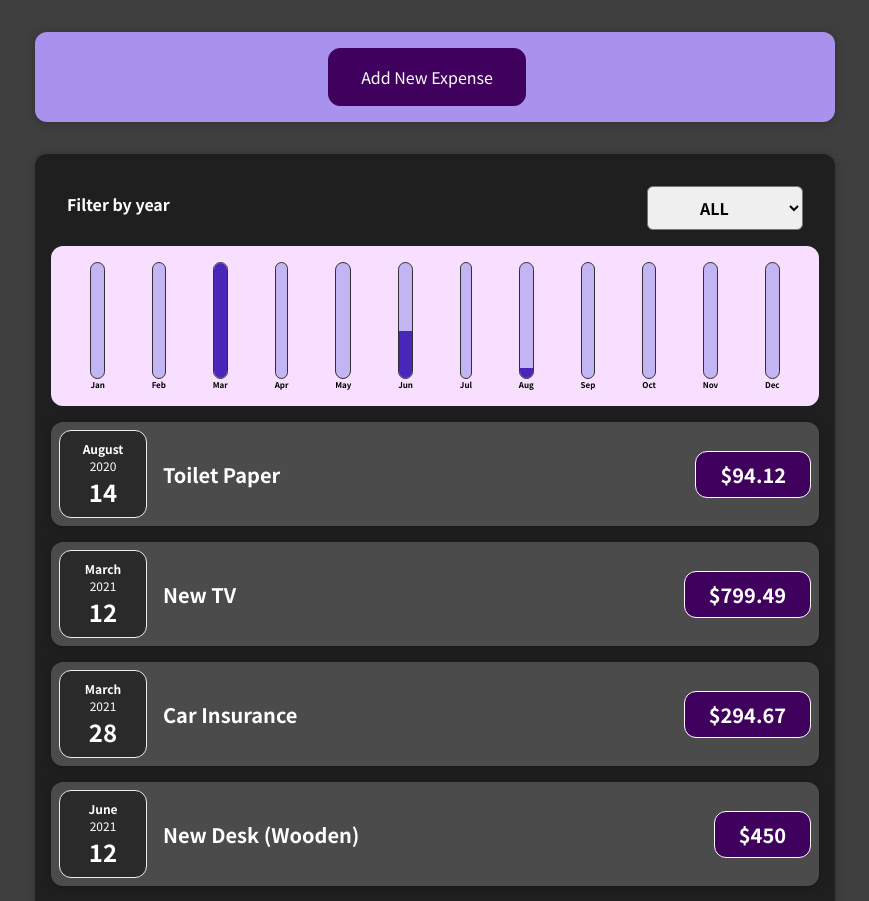
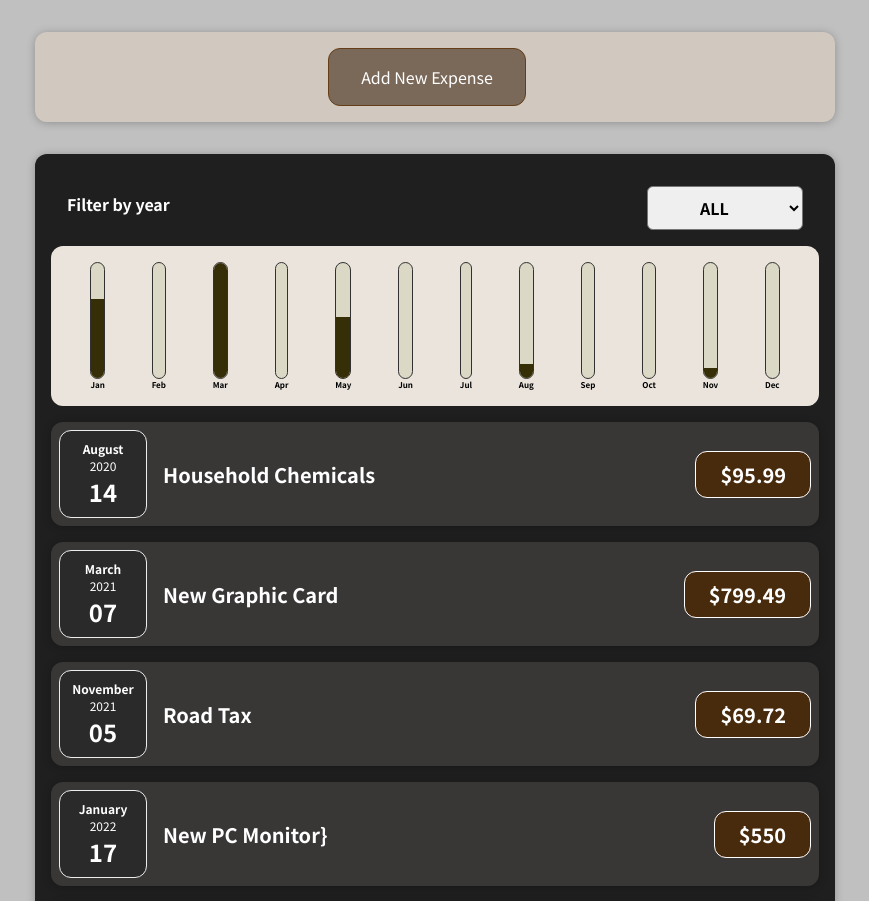
Before and after one commit to dopamine-s-archive/expense-tracker-app, a React (Create React App) app: page / in a window 1280 px wide. Shown: the top 901 px of the page, without its empty margins (205-1074 px from the left). Built offline with nearby package versions, Linux system fonts and the light colour scheme.

Commit message:
refactoring, changing colors

```diff
--- a/src/components/Chart/Chart.css
+++ b/src/components/Chart/Chart.css
@@ -1,7 +1,7 @@
 .chart {
   padding: 1rem;
   border-radius: 12px;
-  background-color: #f8dfff;
+  background-color: #eae4dd;
   text-align: center;
   display: flex;
   justify-content: space-around;
--- a/src/components/Chart/ChartBar.css
+++ b/src/components/Chart/ChartBar.css
@@ -10,7 +10,7 @@
   width: 100%;
   border: 1px solid #313131;
   border-radius: 12px;
-  background-color: #c3b4f3;
+  background-color: #dbd8c5;
   overflow: hidden;
   display: flex;
   flex-direction: column;
@@ -18,7 +18,7 @@
 }
 
 .chart-bar__fill {
-  background-color: #4826b9;
+  background-color: #362e06;
   width: 100%;
   transition: all 0.3s ease-out;
 }
--- a/src/components/Expenses/ExpenseItem.css
+++ b/src/components/Expenses/ExpenseItem.css
@@ -4,7 +4,7 @@
   align-items: center;
   padding: 0.5rem;
   margin: 1rem 0;
-  background-color: #4b4b4b;
+  background-color: #393636;
 }
 
 .expense-item__description {
@@ -29,7 +29,7 @@
   font-size: 1rem;
   font-weight: bold;
   color: white;
-  background-color: #40005d;
+  background-color: #482a0d;
   border: 1px solid white;
   padding: 0.5rem;
   border-radius: 12px;
--- a/src/components/Expenses/Expenses.js
+++ b/src/components/Expenses/Expenses.js
@@ -1,7 +1,7 @@
 import { useState } from 'react';
 import ExpensesList from './ExpensesList';
 import ExpensesFilter from '../ExpensesFilter/ExpensesFilter';
-import ExpensesChart from './ExpensesChart';
+import ExpensesChart from '../ExpensesChart/ExpensesChart';
 import Card from '../UI/Card';
 import './Expenses.css';
 
--- a/src/components/NewExpense/NewExpense.css
+++ b/src/components/NewExpense/NewExpense.css
@@ -1,5 +1,5 @@
 .new-expense {
-  background-color: #a892ee;
+  background-color: #d1c8c0;
   padding: 1rem;
   margin: 2rem auto;
   width: 50rem;
@@ -13,8 +13,8 @@
   font: inherit;
   cursor: pointer;
   padding: 1rem 2rem;
-  border: 1px solid #40005d;
-  background-color: #40005d;
+  border: 1px solid #653e18;
+  background-color: #7a6859;
   color: white;
   border-radius: 12px;
   margin-right: 1rem;
@@ -22,8 +22,8 @@
 
 .new-expense button:hover,
 .new-expense button:active {
-  background-color: #510674;
-  border-color: #510674;
+  background-color: #4d2b09;
+  border-color: #4d2b09;
 }
 
 .new-expense button.alternative {
--- a/src/expenses-data.js
+++ b/src/expenses-data.js
@@ -1,21 +1,31 @@
 export const MOCK_EXPENSES = [
   {
     id: 'e1',
-    title: 'Toilet Paper',
-    amount: 94.12,
+    title: 'Household Сhemicals',
+    amount: 95.99,
     date: new Date(2020, 7, 14),
   },
-  { id: 'e2', title: 'New TV', amount: 799.49, date: new Date(2021, 2, 12) },
+  { id: 'e2',
+    title: 'New Graphic Card',
+    amount: 799.49,
+    date: new Date(2021, 2, 7),
+  },
   {
     id: 'e3',
-    title: 'Car Insurance',
-    amount: 294.67,
-    date: new Date(2021, 2, 28),
+    title: 'Road Tax',
+    amount: 69.72,
+    date: new Date(2021, 10, 5),
   },
   {
     id: 'e4',
-    title: 'New Desk (Wooden)',
-    amount: 450,
-    date: new Date(2021, 5, 12),
+    title: 'New PC Monitor}',
+    amount: 550,
+    date: new Date(2022, 0, 17),
+  },
+  {
+    id: 'e5',
+    title: 'New Computer Chair',
+    amount: 420,
+    date: new Date(2022, 4, 12),
   },
 ];
--- a/src/index.css
+++ b/src/index.css
@@ -10,5 +10,5 @@ html {
 
 body {
   margin: 0;
-  background-color: #3f3f3f;
+  background-color: #c0c0c0;
 }
```
Also changed, not shown: src/components/ExpensesChart/ExpensesChart.js (renamed from src/components/Expenses/ExpensesChart.js).
